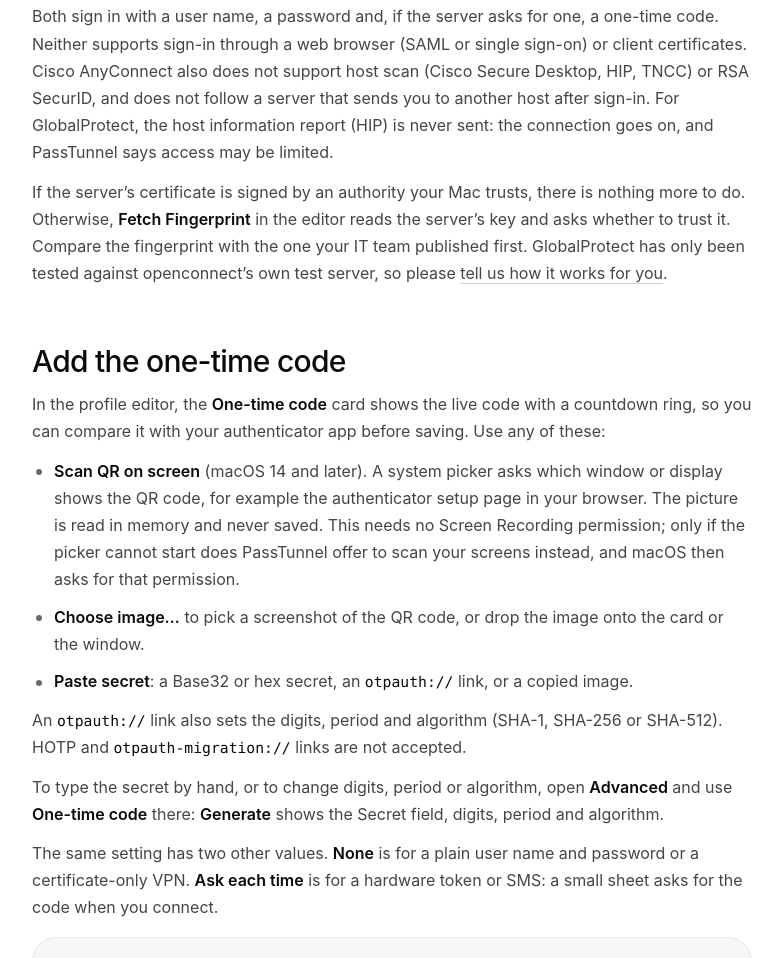
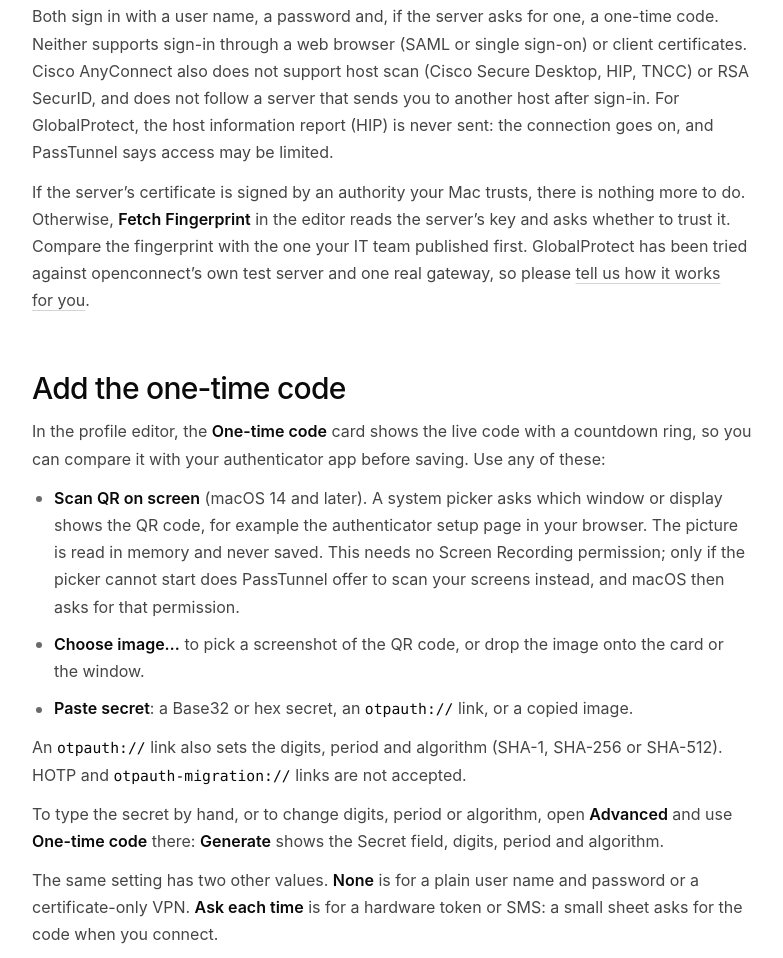
Before and after one commit to PassTunnel/passtunnel, a browser extension: page site/guide/index.html in a window 1280 px wide. Shown: the part 3947-4905 px from the top of the page, without its empty margins (248-1031 px from the left). Drawn offline with Linux system fonts and the light colour scheme.

Commit message:
docs: say what GlobalProtect has been tried against (#284)

```diff
--- a/site/guide/index.html
+++ b/site/guide/index.html
@@ -157,7 +157,7 @@
       <p>Then open the profile editor (<strong>Edit</strong> in the toolbar). In the first card, enter the <strong>User name</strong> (leave it empty to be asked each time) and the <strong>Password</strong>. Under <strong>Advanced → Sign-in</strong>, the password can also be asked each time, or not used (certificate-only OpenVPN). Secrets are written to the Keychain only when you press <strong>Save</strong> (<strong>Add Profile</strong> for a new profile).</p>
       <h3>Limits of Cisco AnyConnect and GlobalProtect</h3>
       <p>Both sign in with a user name, a password and, if the server asks for one, a one-time code. Neither supports sign-in through a web browser (SAML or single sign-on) or client certificates. Cisco AnyConnect also does not support host scan (Cisco Secure Desktop, HIP, TNCC) or RSA SecurID, and does not follow a server that sends you to another host after sign-in. For GlobalProtect, the host information report (HIP) is never sent: the connection goes on, and PassTunnel says access may be limited.</p>
-      <p>If the server’s certificate is signed by an authority your Mac trusts, there is nothing more to do. Otherwise, <strong>Fetch Fingerprint</strong> in the editor reads the server’s key and asks whether to trust it. Compare the fingerprint with the one your IT team published first. GlobalProtect has only been tested against openconnect’s own test server, so please <a class="text-link" href="https://github.com/PassTunnel/passtunnel/issues/new?template=globalprotect_report.md">tell us how it works for you</a>.</p>
+      <p>If the server’s certificate is signed by an authority your Mac trusts, there is nothing more to do. Otherwise, <strong>Fetch Fingerprint</strong> in the editor reads the server’s key and asks whether to trust it. Compare the fingerprint with the one your IT team published first. GlobalProtect has been tried against openconnect’s own test server and one real gateway, so please <a class="text-link" href="https://github.com/PassTunnel/passtunnel/issues/new?template=globalprotect_report.md">tell us how it works for you</a>.</p>
     </section>
 
     <section id="code" aria-labelledby="code-title">
```
Also changed, not shown: site/index.html (+1 -1 lines), 5 other files.
